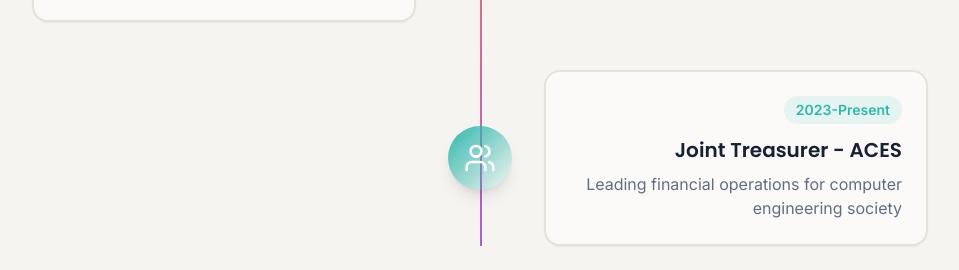
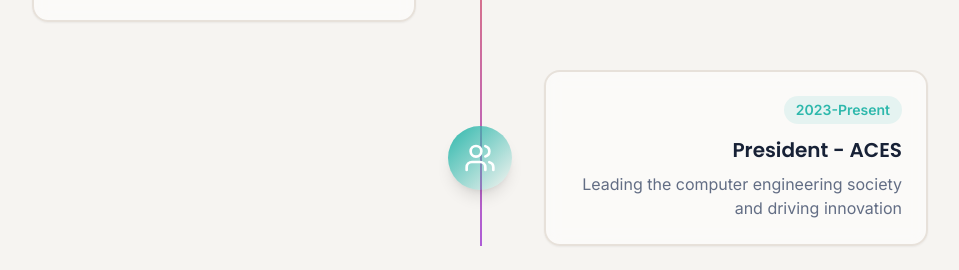
Before and after one commit to pradnyabagade07/pradnya-vision-folio, a React (Vite) app: page / in a window 1280 px wide. Shown: the part 4000-4270 px from the top of the page, without its empty margins (160-1119 px from the left). Built offline with nearby package versions, Linux system fonts and the light colour scheme; the HTML template or start-up script is replaced by a standard one.

Commit message:
Update achievements

```diff
--- a/src/components/Achievements.tsx
+++ b/src/components/Achievements.tsx
@@ -25,8 +25,8 @@ const achievements = [
   },
   {
     year: "2023-Present",
-    title: "Joint Treasurer - ACES",
-    description: "Leading financial operations for computer engineering society",
+    title: "President - ACES",
+    description: "Leading the computer engineering society and driving innovation",
     icon: Users,
     color: "text-primary",
   },
```
